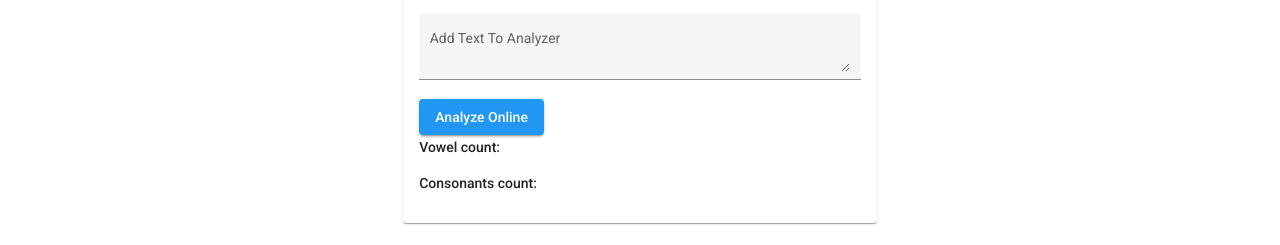
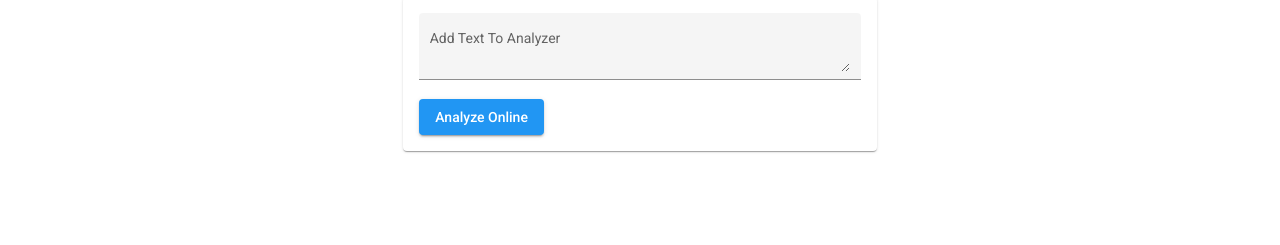
Before and after one commit to Hlulani/text-analyzer-app, an Angular app: page / in a window 1280 px wide. Shown: the part 515-760 px from the top of the page. Built offline with nearby package versions, Linux system fonts and the light colour scheme.

Commit message:
Enhanced the message for displaying output

```diff
--- a/src/app/app.component.html
+++ b/src/app/app.component.html
@@ -32,13 +32,14 @@
       </button>
 
       <div ng-hide="hideOutput">
-        <p class="mat-body-2" ng-hide="hideOutput">Vowel count:</p>
+        <p class="mat-body-2" *ngIf="visibilityVowels">Vowel count:</p>
         <p class="mat-body-2" *ngFor="let vowel of vowels">
-          {{ vowel }}: {{ vowelsCountMap[vowel] }}
+          Letter '{{ vowel }}' appears {{ vowelsCountMap[vowel] }} times!!
         </p>
-        <p class="mat-body-2">Consonants count:</p>
+        <p class="mat-body-2" *ngIf="visibility">Consonants count:</p>
         <p class="mat-body-2" *ngFor="let consonant of consonants">
-          {{ consonant }}: {{ consonantsCountMap[consonant] }}
+          Letter '{{ consonant }}' appears {{ consonantsCountMap[consonant] }}
+          times!!
         </p>
         <!-- <button mat-raised-button color="primary">Analyze offline</button> -->
       </div>
--- a/src/app/app.component.ts
+++ b/src/app/app.component.ts
@@ -12,6 +12,8 @@ export class AppComponent {
   consonants: any = [];
   consonantsCountMap: any = {};
   displayVal = '';
+  visibilityVowels = false;
+  visibility = false;
   getValuesToAnalyze1(value: string) {
     console.warn(value);
     this.displayVal = value;
@@ -23,8 +25,10 @@ export class AppComponent {
     this.vowelsCountMap = {};
     this.consonants = [];
     this.consonantsCountMap = {};
+
     const vowels = ['a', 'e', 'i', 'o', 'u'];
     if (type == 'vowels') {
+      this.visibilityVowels = true;
       for (let i = 0; i < chars.length; i++) {
         const char = chars[i].toLowerCase();
 
@@ -37,6 +41,7 @@ export class AppComponent {
       this.vowels = Object.keys(this.vowelsCountMap);
       console.log(this.vowels);
     } else if (type == 'consonants') {
+      this.visibility = true;
       for (let i = 0; i < chars.length; i++) {
         const char = chars[i].toLowerCase();
 
```
